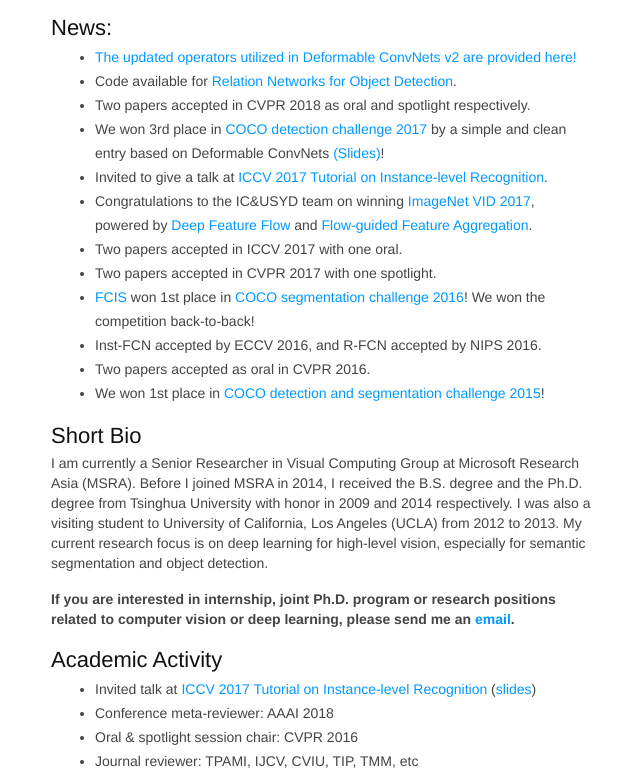
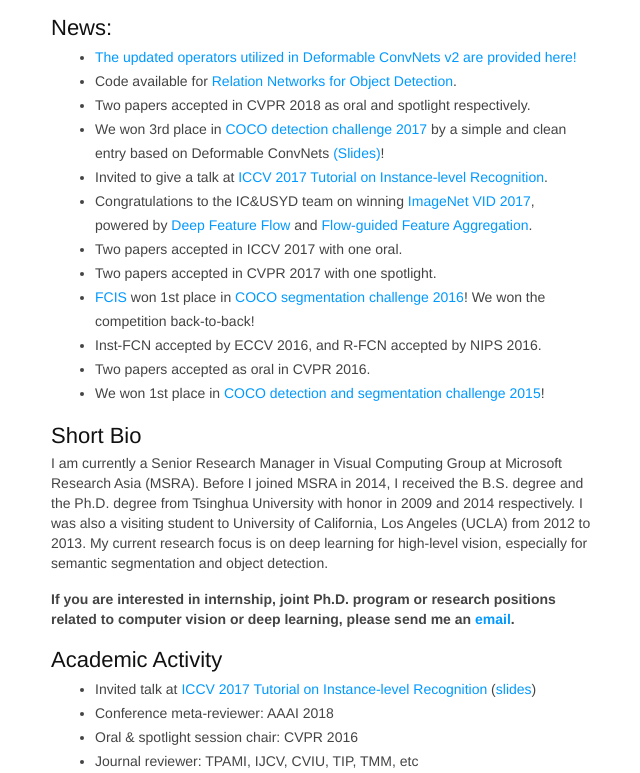
Before and after one commit to daijifeng001/daijifeng001.github.io, a plain HTML site: page index.html in a window 1280 px wide. Shown: the part 435-1208 px from the top of the page, without its empty margins (109-749 px from the left). Drawn offline with Linux system fonts and the light colour scheme.

Commit message:
Revert "update"
This reverts commit 961822977b94a38222b6360b43e74bb1afad554c.

```diff
--- a/index.html
+++ b/index.html
@@ -479,7 +479,7 @@ Github: <a href="https://github.com/msracver">https://github.com/msracver</a> <a
 
 <h2>Short Bio</h2>
 
-<p>I am currently a Senior Researcher in Visual Computing Group at Microsoft Research Asia (MSRA). Before I joined MSRA in 2014, I received the B.S. degree and the Ph.D. degree from Tsinghua University with honor in 2009 and 2014 respectively. I was also a visiting student to University of California, Los Angeles (UCLA) from 2012 to 2013. My current research focus is on deep learning for high-level vision, especially for semantic segmentation and object detection.</p>
+<p>I am currently a Senior Research Manager in Visual Computing Group at Microsoft Research Asia (MSRA). Before I joined MSRA in 2014, I received the B.S. degree and the Ph.D. degree from Tsinghua University with honor in 2009 and 2014 respectively. I was also a visiting student to University of California, Los Angeles (UCLA) from 2012 to 2013. My current research focus is on deep learning for high-level vision, especially for semantic segmentation and object detection.</p>
 
 <p><strong>If you are interested in internship, joint Ph.D. program or research positions related to computer vision or deep learning, please send me an <a href="mailto:jifdai@microsoft.com">email</a>.</strong></p>
 
```
